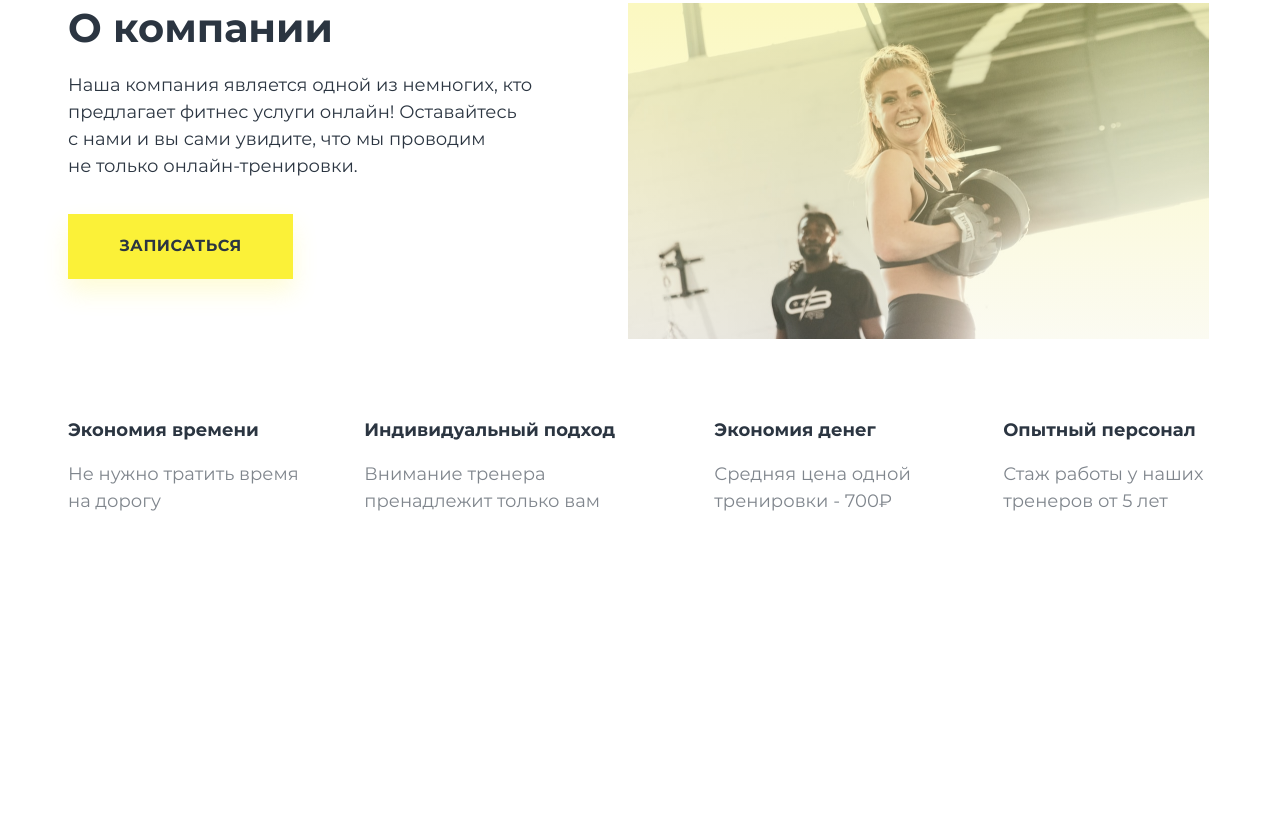
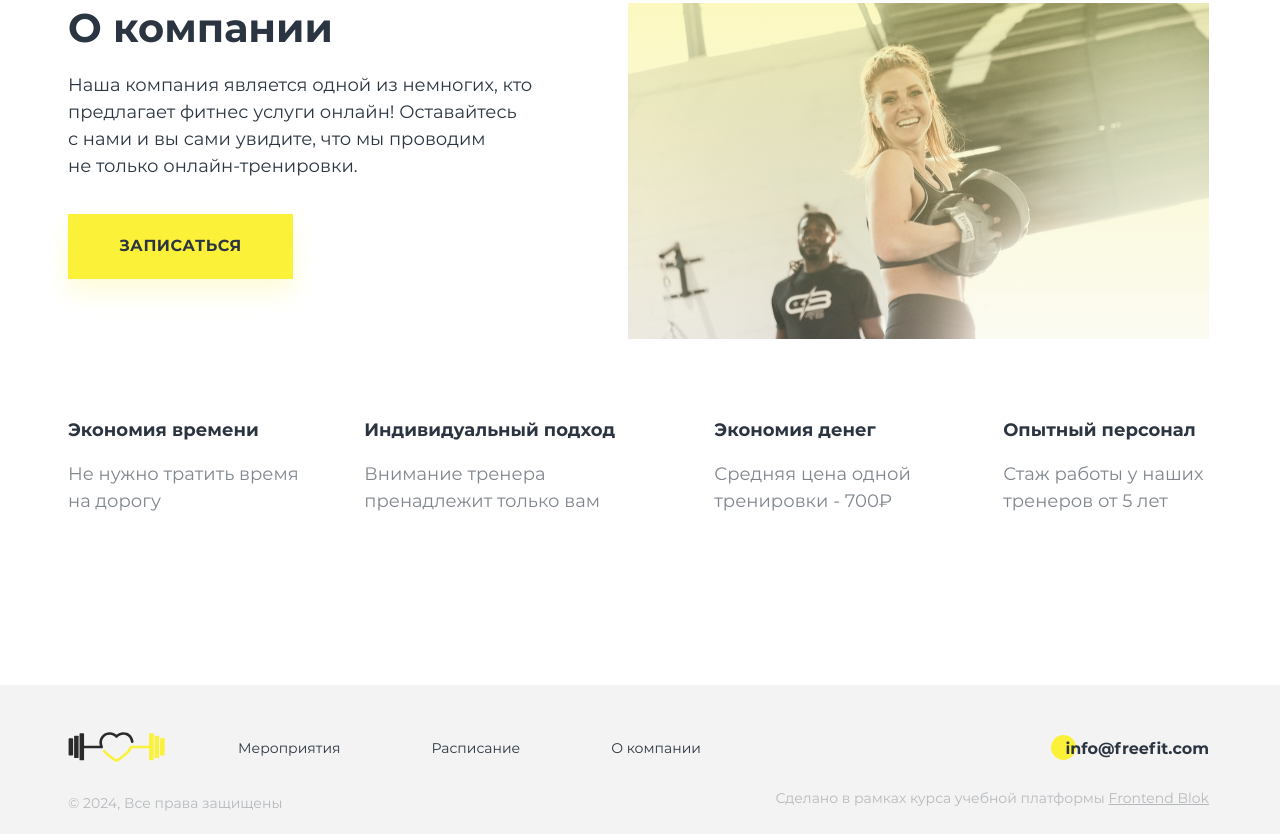
Before and after one commit to illiabutsenko/FrontendBlok-Module02-Sport, a plain HTML site: page index.html in a window 1280 px wide. Shown: the part 2625-3459 px from the top of the page. Before the commit the page ends 3297 px from the top, so only its background shows below. Drawn offline with Linux system fonts and the light colour scheme.

Commit message:
add footer

```diff
--- a/index.html
+++ b/index.html
@@ -156,7 +156,28 @@
         </div>
       </div>
     </section>
-    <footer class="footer"></footer>
+    <footer class="footer">
+      <div class="container">
+        <div class="footer-wrapper">
+          <div class="logo"></div>
+          <div class="footer-nav">
+            <a href="#" class="footer-nav-link">Мероприятия</a>
+            <a href="#" class="footer-nav-link">Расписание</a>
+            <a href="#" class="footer-nav-link">О компании</a>
+          </div>
+          <a href="mailto:info@freefit.com" class="footer-nav-mail"
+            >info@freefit.com</a
+          >
+        </div>
+        <div class="footer-link">
+          <p class="footer-link-paragraph">&copy; 2024, Все права защищены</p>
+          <p class="footer-link-link">
+            Сделано в рамках курса учебной платформы
+            <a href="#">Frontend Blok</a>
+          </p>
+        </div>
+      </div>
+    </footer>
     <script src="scripts/script.js"></script>
   </body>
 </html>
--- a/styles/main.css
+++ b/styles/main.css
@@ -422,7 +422,6 @@ a {
    cursor:pointer;
 }
 
-/* Стили для псевдоэлемента before с фоном и обводкой, когда пункт активен */
 .checkbox:checked + label::before{
    content:'';
    position: absolute;
@@ -435,7 +434,6 @@ a {
    border: 2px solid #2B3541;
 }
 
-/* Стили для псевдоэлемента after с изображением, когда пункт активен */
 .checkbox:checked + label::after{
    content:'';
    position: absolute;
@@ -450,7 +448,6 @@ a {
    background-image: url(../icons/check_box.svg);
 }
 
-/* Стили для псевдоэлемента before с фоном и обводкой, когда пункт НЕ активен */
 .checkbox:not(:checked) + label::before{
    content:'';
    position: absolute;
@@ -463,7 +460,6 @@ a {
    border: 2px solid #2B3541;
 }
 
-/* Стили для псевдоэлемента after с изображением, когда пункт НЕ активен */
 .checkbox:not(:checked) + label::after{
    content:'';
    position: absolute;
@@ -639,3 +635,99 @@ a {
   color: var(--dark);
   opacity: 0.6;
 }
+
+/* Footer */
+
+.footer {
+  background-color: var(--light);
+  height: 149px;
+  margin-top: 170px;
+  /* margin-bottom: 170px; */
+}
+
+.footer-wrapper {
+  display: flex;
+  align-items: center;
+  gap: 73px;
+  padding-top: 47px;
+  padding-bottom: 27px;
+}
+
+.footer-nav {
+  flex-grow: 1;
+  display: flex;
+  margin-top: 3px;
+  display: flex;
+  gap: 91px;
+}
+
+.footer-nav-link {
+  font-family: Montserrat Regular;
+  font-weight: 400;
+  font-size: 14px;
+  line-height: 150%;
+  color: var(--dark);
+}
+
+.footer-nav-mail {
+  position: relative;
+  margin-top: 4px;
+  margin-right: 3px;
+  font-family: Montserrat Bold;
+  font-weight: 700;
+  font-size: 16px;
+  line-height: 150%;
+  color: var(--dark);
+  z-index: 0;
+}
+
+.footer-nav-mail::before {
+  display: flex;
+  position: absolute;
+  content: '';
+  width: 25px;
+  height: 25px;
+  border-radius: 100%;
+  left: -14px;
+  top: -2px;
+  background-color: var(--accent);
+  z-index: -1;
+}
+
+.footer-link {
+  display: flex;
+  justify-content: space-between;
+}
+
+.footer-link-paragraph {
+  margin-top: 4px;
+  font-family: Montserrat Regular;
+  font-weight: 400;
+  font-size: 14px;
+  line-height: 150%;
+  color: var(--dark);
+  opacity: 0.3;
+}
+
+.footer-link-link {
+  margin-top: -1px;
+  margin-right: 3px;
+  font-family: Montserrat Regular;
+  font-weight: 400;
+  font-size: 14px;
+  line-height: 150%;
+  color: var(--dark);
+  color: rgba(43, 53, 65, .3);
+}
+
+
+.footer-link-link > a {
+  color: var(--dark);
+  text-decoration: underline;
+  text-decoration-skip-ink: none;
+  opacity: 0.3;
+}
+
+.footer-link-link > a:hover {
+  opacity: 1;
+}
```
